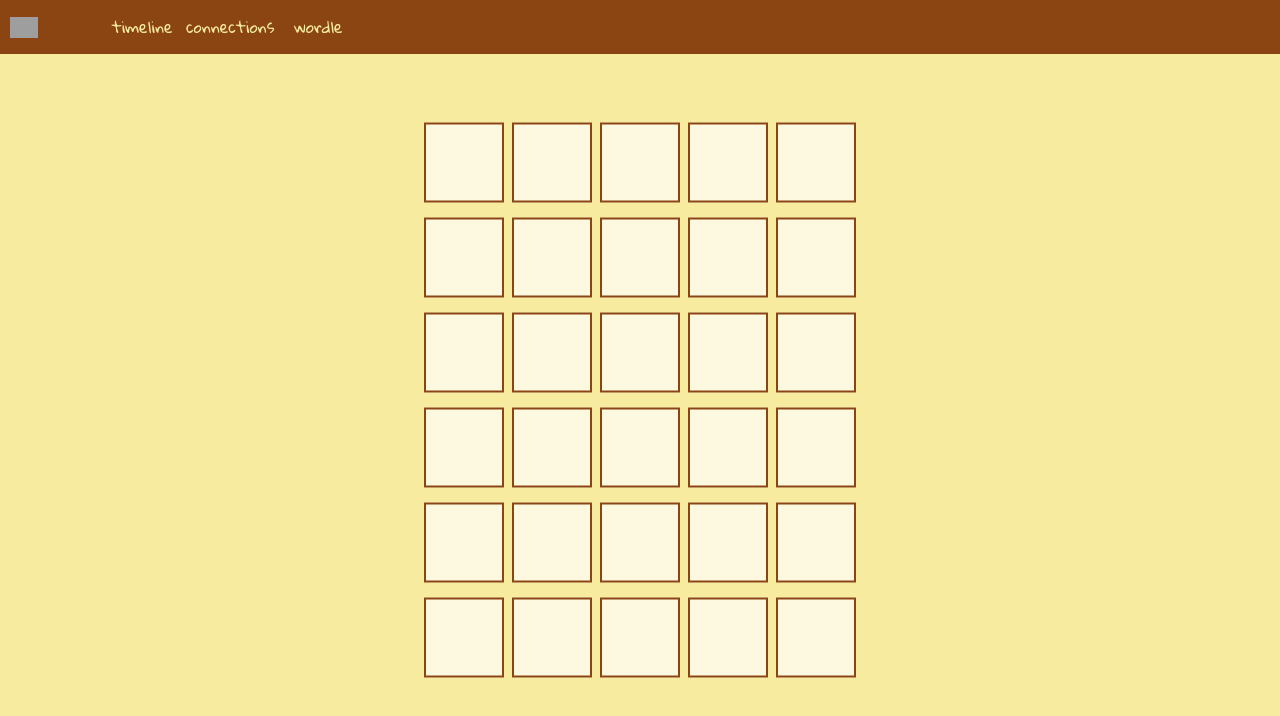
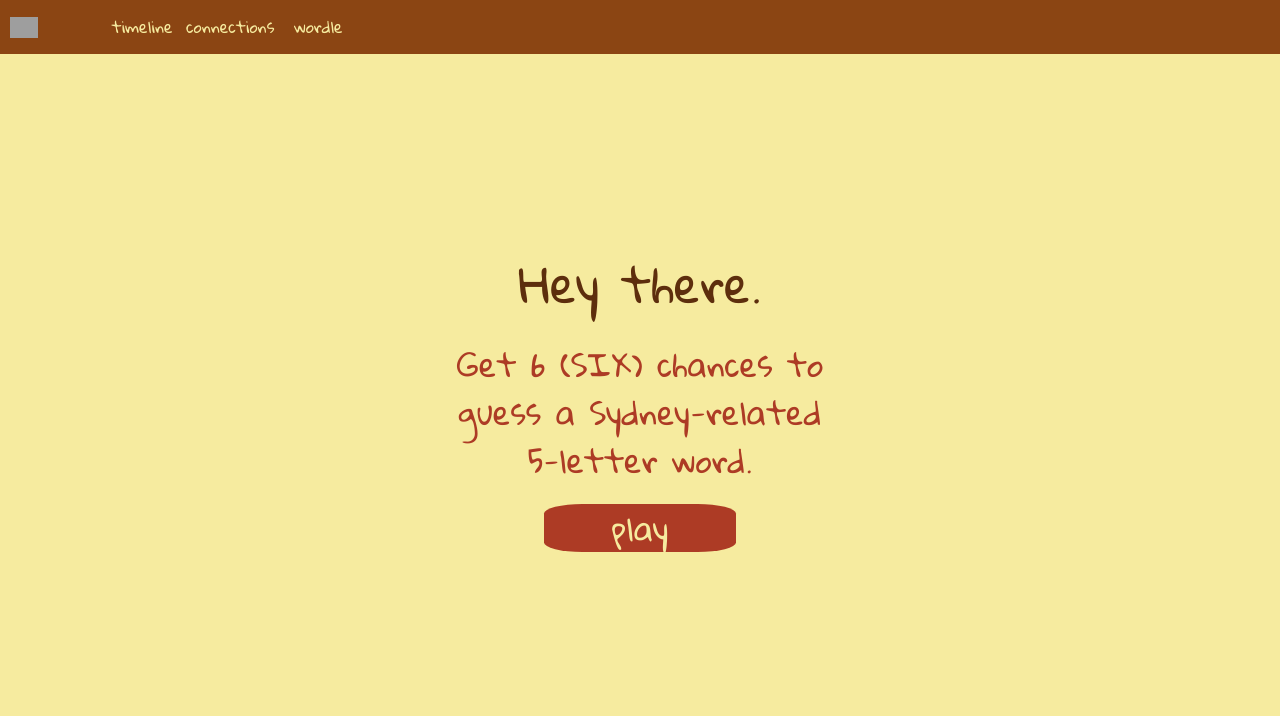
Before and after one commit to laurasfelix/sydney-react, a Next.js app: page /wordle in a window 1280 px wide. Shown: the top 716 px of the page. Built offline with nearby package versions, Linux system fonts and the light colour scheme; grey boxes are pictures that could not be loaded.

Commit message:
wordle done but some css work still needed

```diff
--- a/components/wordleitem.tsx
+++ b/components/wordleitem.tsx
@@ -17,10 +17,10 @@ const WordleItem: React.FC<WordleItemProps> = (
             return "green";
         }
         else if (answer.includes(choice[idx])){
-            return "gold";
+            return "orange";
         }
         else{
-            return "red";
+            return "gray";
         }
 
     };
--- a/pages/wordle.tsx
+++ b/pages/wordle.tsx
@@ -1,4 +1,4 @@
-import React, {useEffect, useState} from 'react';
+import React, {EventHandler, useEffect, useState} from 'react';
 import Navbar from '../components/navbar'
 import WordleItem from '@/components/wordleitem';
 import { words } from './const';
@@ -6,10 +6,13 @@ import { words } from './const';
 export default function Wordle() {
     const [index, setIndex] = useState(0);
     const [answer, setAnswer] = useState("");
+    const [clickedPlay, setClickedPlay] = useState(false);
 
 
     // startup choice for the answer
     useEffect(() => {
+
+      setClickedPlay(false);
 
       var length = words.length;
 
@@ -17,25 +20,39 @@ export default function Wordle() {
 
       setAnswer(words[choiceIdx]);
 
+
     }
     , [])
+
+    const handleClick = (e: React.MouseEvent<HTMLButtonElement>) => {
+
+      setClickedPlay(true);
+      return;
+
+    };
 
     const [guess, setGuess] = useState(Array(6).fill(""));
     const [done, setDone] = useState(Array(6).fill(false));
     const [correct, setCorrect] = useState(false);
     const [full, setFull] = useState(false);
+    console.log(answer);
 
     useEffect( () => {
 
-      console.log("answer", answer);
-      console.log("")
       if (guess[index] == answer && answer != ""){
         setCorrect(true);
       }
+      else{
+        setCorrect(false);
+      }
+
+    console.log("value of correct", correct, "guess", guess, "done", done);
 
     }
-    , [guess, answer]);
+    , [guess]);
 
+
+    console.log("answer: {", answer, "} guess: {", guess, "} correct: {", correct, "} full : {", full, "} done: ", done);
 
     useEffect(() => {
 
@@ -47,6 +64,7 @@ export default function Wordle() {
 
         if (/^[a-z]$/.test(letter) && !correct && !done.every(Boolean)){
           setGuess(prev => {
+
             const newGuesses = [...prev];
             if ((newGuesses[index] + letter).length <= 5)
             {
@@ -58,6 +76,14 @@ export default function Wordle() {
                 setFull(false);
               }
             newGuesses[index] += letter;
+
+            if (newGuesses[index] == answer && answer != "")
+            {
+              setCorrect(true);
+            }
+            else{
+              setCorrect(false);
+            }
             }
             return newGuesses;
           });
@@ -66,6 +92,7 @@ export default function Wordle() {
 
         else if (letter === 'backspace') {
           setFull(false);
+          setCorrect(false);
           setGuess((prev) => {
           const newGuesses = [...prev];
           newGuesses[index] = newGuesses[index].slice(0, -1);
@@ -73,15 +100,17 @@ export default function Wordle() {
         })
       }
 
-        else if ((letter == "enter" || letter == "Enter") && !correct && full)
+        else if ((letter == "enter" || letter == "Enter") && !done[index] && full && guess[index] != "")
         {
-
           setDone((prev) => {
             const newDone = [...prev];
             newDone[index] = true;
             return newDone;
           });
+          if (guess[index] != answer){
+          setCorrect(false);
           setIndex((prev) => prev + 1);
+          }
         }
 
       };
@@ -98,6 +127,16 @@ export default function Wordle() {
      <div className="font-[family-name:var(--font-gloria-hallelujah)">
       <Navbar />
 
+      {
+        !clickedPlay &&
+        <div className='play'>
+          <div className='welcome-wordle'> Hey there. </div>
+          <span>Get 6 (SIX) chances to guess a Sydney-related 5-letter word.</span>
+          <div className='playButton'> <button onClick={handleClick}> play </button> </div>
+        </div>
+      }
+
+        {clickedPlay && <div className='wordleContainer'>
 
           <div className='wordle'>
 
@@ -122,9 +161,18 @@ export default function Wordle() {
 
             }
 
-        {correct && done[index] && <div> Woah, congrats!! You got it. </div> }
 
           </div>
 
+              <div className='msg'>
+
+              {correct && done[index] && <div className='congrats'> Woah, congrats!! You got it. </div> }
+
+              {!correct && done.every(Boolean) && <div className='notcongrats'> Oops :( it's {answer}... </div>}
+
+              </div>
+
+        </div>}
+
       </div>
     )}
--- a/styles/globals.css
+++ b/styles/globals.css
@@ -227,3 +227,59 @@ img{-webkit-transition: transform 0.2s ease;
   flex-direction: column;
   gap: var(--vertical-gap);
 }
+
+.congrats{
+  background-color: #8B4513;
+  border-radius: 20%;
+  color: #95f475
+}
+
+.notcongrats{
+  background-color: black;
+  border-radius: 20%;
+  color: #dadada;
+}
+
+.msg{
+  position: fixed;
+  top: 10%;
+  font-size: x-large;
+}
+
+.wordleContainer{
+  display: flex;
+  flex-direction: column;
+  text-align: center;
+  align-items: center;
+  justify-content: center;
+
+}
+
+.play{
+  position: fixed;
+  left: 50%;
+  top: 50%;
+  transform: translate(-50%, -50%);
+  font-size: xx-large;
+  width: 30%;
+  text-align: center;
+  color: #ad3b25;
+  align-items: center;
+  justify-content: center;
+  display: flex;
+  flex-direction: column;
+  gap: 20px;
+}
+
+.welcome-wordle{
+  font-size: xxx-large;
+  color: #5d2e0d;
+}
+
+.playButton{
+  border-radius: 20%;
+  background-color: #ad3b25;
+  color: #f6eb9f;
+  font-size: xx-large;
+  width: 50%;
+}
```
Lines whose indentation alone changed are shown as unchanged.
